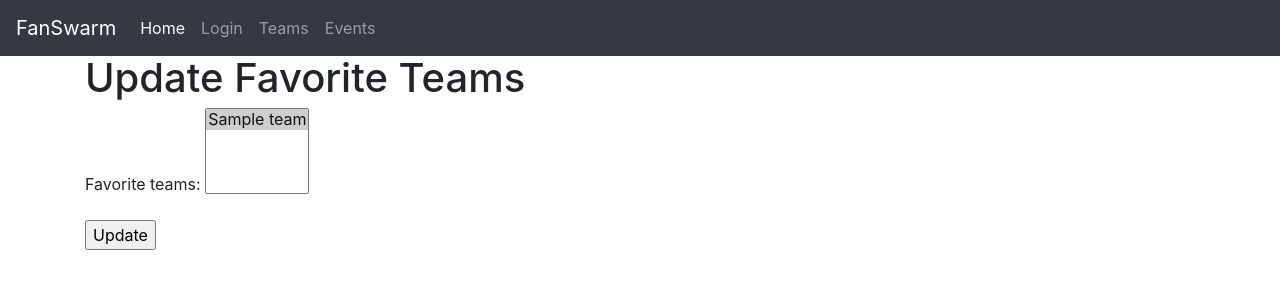
After one commit to jusgolds/FanSwarm, a Django app: page /profile/1/edit/nba/ in a window 1280 px wide. The commit adds this page. Shown: the top 300 px of the page. Run offline with Django 3.2, Linux system fonts and the light colour scheme; tables that the repository leaves empty hold one stand-in row (values such as "Sample post"); some libraries are stand-ins or nearby versions.

Commit message:
Create Edit Fav Team page for NBA-only

```diff
--- a/fanswarm/settings.py
+++ b/fanswarm/settings.py
@@ -124,6 +124,12 @@ AUTHENTICATION_BACKENDS = (
     "allauth.account.auth_backends.AuthenticationBackend"
 )
 
+TEMPLATE_CONTEXT_PROCESSIRS = (
+    "django.core.context_processors.request",
+    "django.contrib.auth.context_processors.auth",
+    "allauth.account.context_processors.account",
+    "allauth.socialaccount.context_processors.socialaccount",
+)
 # auth and allauth settings
 LOGIN_REDIRECT_URL = '/'
 SOCIALACCOUNTS_QUERY_EMAIL = True
--- /dev/null
+++ b/fanswarm/templates/favorite_team_edit.html
@@ -0,0 +1,12 @@
+{% extends 'base.html' %}
+
+{% block content %}
+
+<h1>Update Favorite Teams</h1>
+
+<form action="" method="post">
+    {% csrf_token %}
+    {{ form.as_p }}
+    <input type="submit" value="Update" />
+
+{% endblock %}
--- a/fanswarm/templates/user_detail.html
+++ b/fanswarm/templates/user_detail.html
@@ -19,6 +19,7 @@
   {% endif %}
   {% endfor %}
 </ul>
+<a href="{% url 'user-team-edit' user_id=user.id %}">Edit Favorite NBA Teams</a>
 
 <h3>Favorite NFL Teams</h3>
 <ul>
@@ -48,6 +49,5 @@
 </ul>
 
 
-<a href="{% url 'user-edit' user_id=user.id %}">Edit</a>
-
+<a href="{% url 'user-edit' user_id=user.id %}">Edit Profile</a>
 {% endblock %}
--- a/fs/forms.py
+++ b/fs/forms.py
@@ -1,5 +1,5 @@
 from django import forms
-from .models import User, Event
+from .models import User, Event, League
 
 class DateInput(forms.DateInput):
     input_type = 'date'
@@ -11,6 +11,11 @@ class UserEditForm(forms.ModelForm):
     class Meta:
         model = User
         fields = ['email', 'user_location']
+
+class TeamEditForm(forms.ModelForm):
+    class Meta:
+        model = User
+        fields = ['favorite_teams']
 
 class EventCreateForm(forms.ModelForm):
     class Meta:
--- a/fs/models.py
+++ b/fs/models.py
@@ -44,7 +44,7 @@ class User(models.Model):
     zip_code = models.CharField(max_length=5, blank=True)
     phone_num = PhoneNumberField(default=None, blank=True)
     member_since = models.DateTimeField(auto_now_add=True)
-    favorite_teams = models.ManyToManyField(Team, blank=True, through='FavoriteTeam', related_name='favorite_users')
+    favorite_teams = models.ManyToManyField(Team, blank=True, related_name='favorite_users')
 
     def __str__(self):
         return self.username
@@ -52,10 +52,7 @@ class User(models.Model):
     def __str__(self):
         return self.name
 
-class FavoriteTeam(models.Model):
-    user = models.ForeignKey(User, on_delete=models.CASCADE)
-    fav_team = models.ForeignKey(Team, on_delete=models.CASCADE)
-    fav_team_league = models.ForeignKey(League, on_delete=models.CASCADE)
+
 
 class Event(models.Model):
     owner = models.ForeignKey(User, on_delete=models.CASCADE, default=None)
--- a/fs/urls.py
+++ b/fs/urls.py
@@ -11,6 +11,7 @@ urlpatterns = [
     path('teams/<int:team_id>/', views.TeamDetailView.as_view(), name='team-detail'),
     path('profile/<int:user_id>/', views.UserDetailView.as_view(), name='user-detail'),
     path('profile/<int:user_id>/edit/', views.UserEditView.as_view(), name='user-edit'),
+    path('profile/<int:user_id>/edit/nba/', views.TeamEditView.as_view(), name='user-team-edit'),
     path('events/', views.EventListView.as_view(), name='events'),
     path('events/create', views.EventCreateView.as_view(), name='event-create'),
     path('events/<int:event_id>/', views.EventDetailView.as_view(), name='event-detail'),
--- a/fs/views.py
+++ b/fs/views.py
@@ -5,8 +5,8 @@ from django.urls import reverse_lazy
 from django.shortcuts import render
 from django.contrib import messages
 
-from .models import Team, User, Event, FavoriteTeam
-from .forms import UserEditForm, EventCreateForm, EventEditForm
+from .models import Team, User, Event, League
+from .forms import UserEditForm, EventCreateForm, EventEditForm, TeamEditForm
 
 import datetime
 
@@ -29,6 +29,24 @@ class UserEditView(UpdateView):
     def get_success_url(self):
         messages.add_message(self.request, messages.SUCCESS, 'Profile successfully updated.')
         return reverse_lazy('user-detail', kwargs={'user_id':self.kwargs['user_id']})
+
+
+class TeamEditView(UpdateView):
+    model = User
+    form_class = TeamEditForm
+    template_name = 'favorite_team_edit.html'
+    slug_field = 'id'
+    slug_url_kwarg = 'user_id'
+
+    def get_form(self, *args, **kwargs):
+        form = super(TeamEditView, self).get_form(*args, **kwargs)
+        form.fields['favorite_teams'].queryset = Team.objects.filter(team_league=1)
+        return form
+
+    def get_success_url(self):
+        messages.add_message(self.request, messages.SUCCESS, 'Teams successfully updated.')
+        return reverse_lazy('user-detail', kwargs={'user_id':self.kwargs['user_id']})
+
 
 class UserDetailView(DetailView):
     template_name = 'user_detail.html'
```
Also changed, not shown: fs/migrations/0015_auto_20180307_0335.py (added), fs/migrations/0016_user_favorite_teams.py (added).
